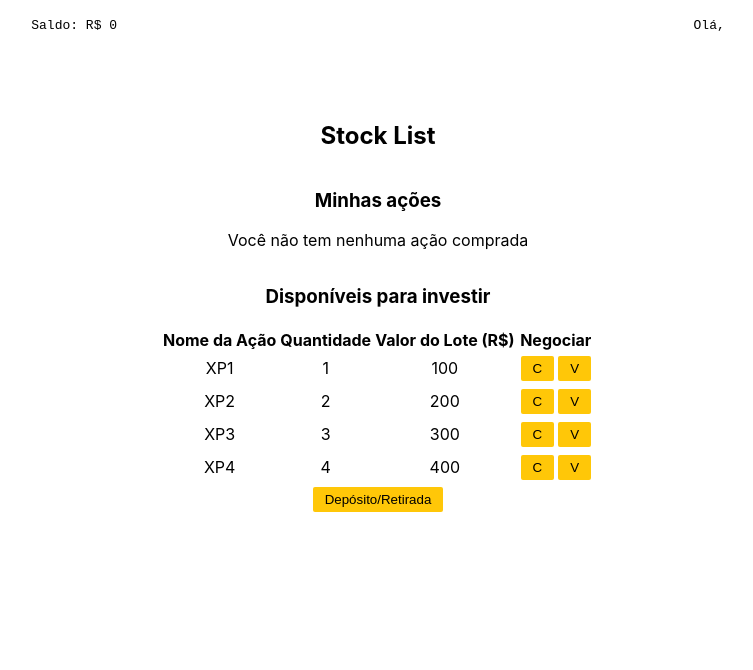
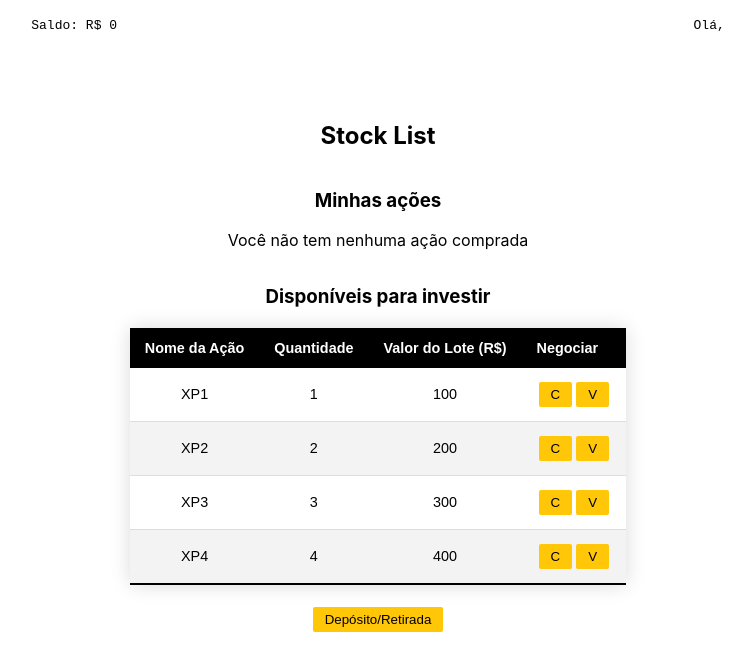
Before and after one commit to Yasmim-Matos/desafio-pratico-ps-xp, a React (Create React App) app: page /desafio-pratico-ps-xp/stocklist in a window 1280 px wide. Shown: the top 670 px of the page, without its empty margins (262-1015 px from the left). Built offline with nearby package versions, Linux system fonts and the light colour scheme.

Commit message:
feat (style): the basic style for 'AvailableStocksToInvestTable' was added on 'AvailableStocksToInvestTable' component

```diff
--- a/src/components/AvailableStocksToInvestTable.jsx
+++ b/src/components/AvailableStocksToInvestTable.jsx
@@ -3,6 +3,8 @@ import { Link } from 'react-router-dom';
 import AppContext from '../context/AppContext';
 
 import AvailableStocksToInvestData from '../utils/AvailableStocksToInvestData';
+
+import '../styles/StyleForTables.css';
 
 function AvailableStocksToInvestTable() {
     const {
@@ -29,7 +31,7 @@ function AvailableStocksToInvestTable() {
             { AvailableStocksToInvestData.length === 0
                     ? <p>Não existe nenhuma ação disponível para investir no momento</p>
                     :
-                    <table>
+                    <table className="styled-table">
                         <thead>
                             <tr>
                                 <th>Nome da Ação</th>
```
